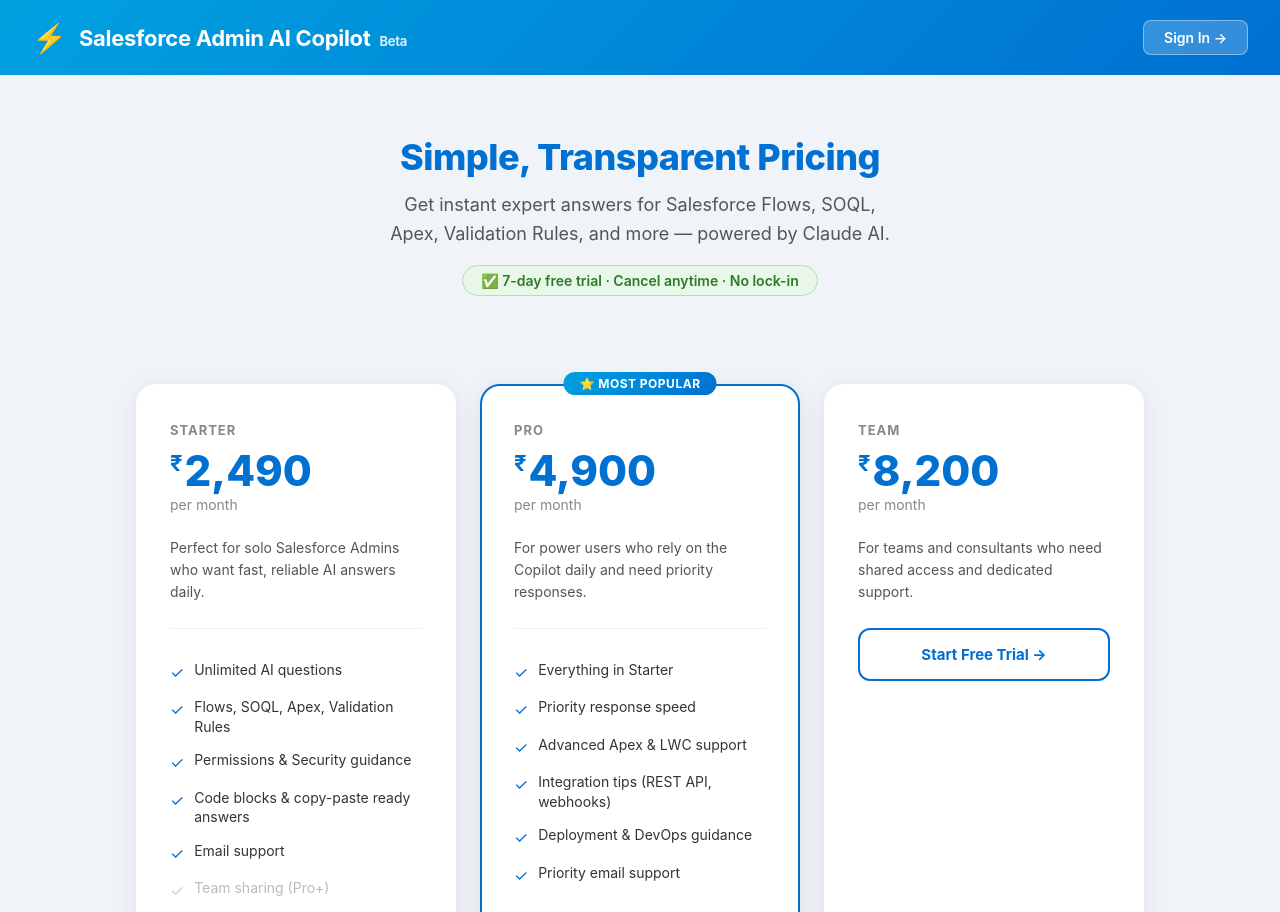
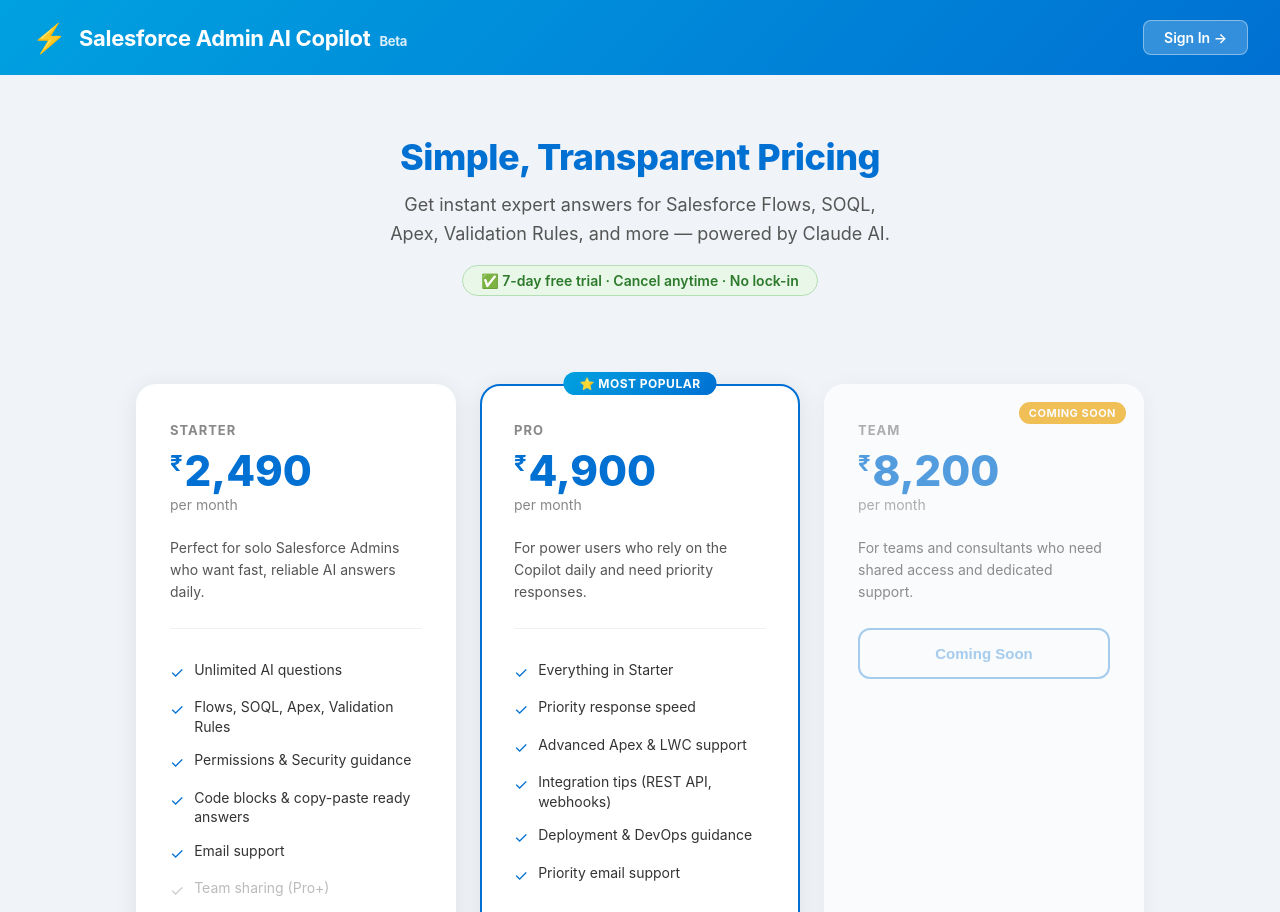
Before and after one commit to suryavijayakumar03/salesforce-admin-ai-copilot, a website: page docs/index.html in a window 1280 px wide. Shown: the top 912 px of the page. Drawn offline with Linux system fonts and the light colour scheme.

Commit message:
Fix Team card: Coming Soon badge + disabled button

```diff
--- a/docs/index.html
+++ b/docs/index.html
@@ -330,12 +330,13 @@
   </div>
 
   <!-- TEAM -->
-  <div class="plan-card">
+  <div class="plan-card" style="opacity:0.65; position:relative;">
+    <div style="position:absolute;top:16px;right:16px;background:#f0a500;color:#fff;font-size:11px;font-weight:700;padding:4px 10px;border-radius:20px;letter-spacing:0.5px;">COMING SOON</div>
     <div class="plan-name">Team</div>
     <div class="plan-price"><sup>₹</sup>8,200</div>
     <div class="plan-period">per month</div>
     <div class="plan-desc">For teams and consultants who need shared access and dedicated support.</div>
-    <a href="https://rzp.io/rzp/4TTi5p7a" class="cta-btn cta-outline" target="_blank">Start Free Trial →</a>
+    <button class="cta-btn cta-outline" disabled style="cursor:not-allowed;opacity:0.5;margin-top:24px;">Coming Soon</button>
   </div>
 
 </div>
```
